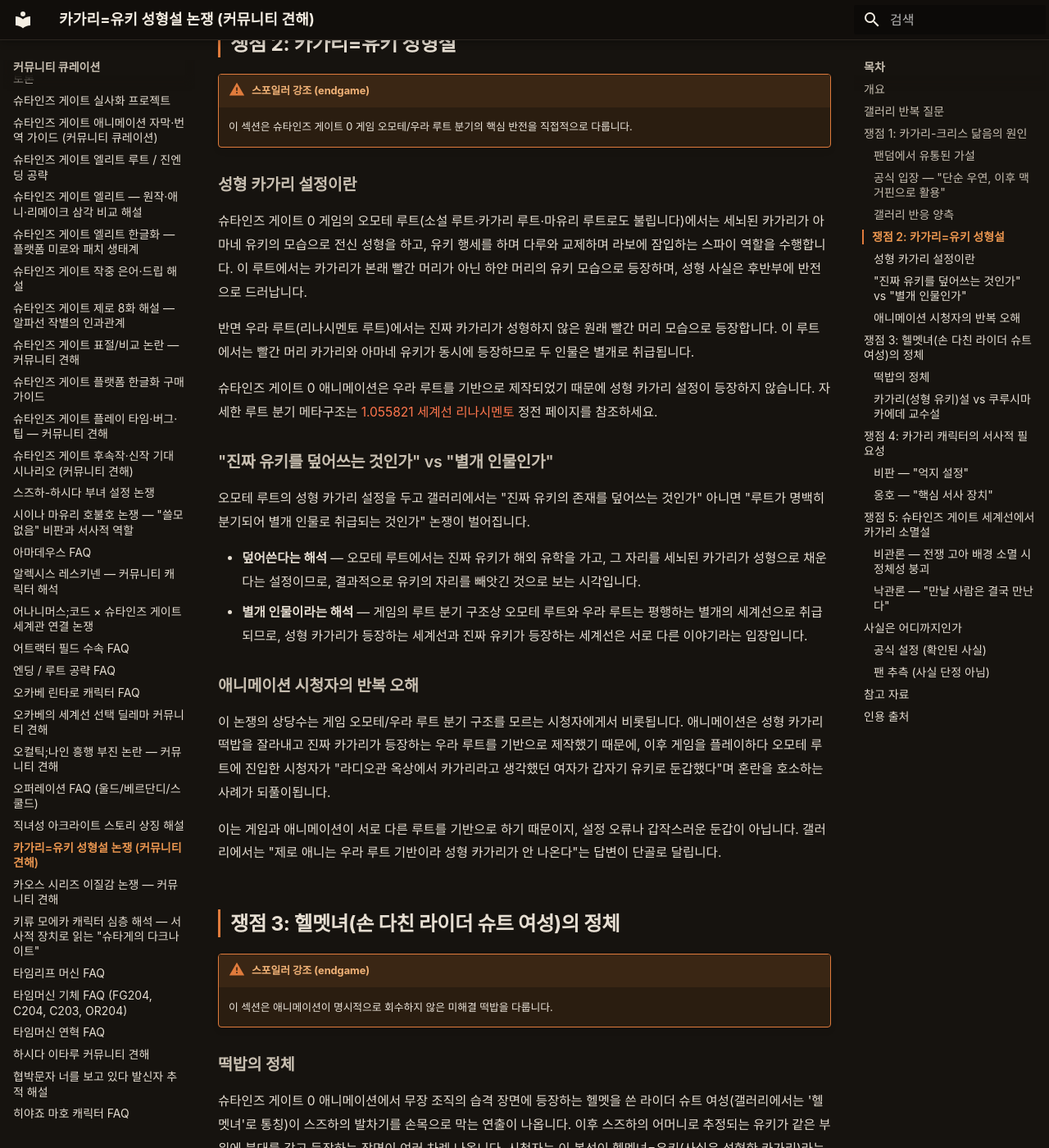
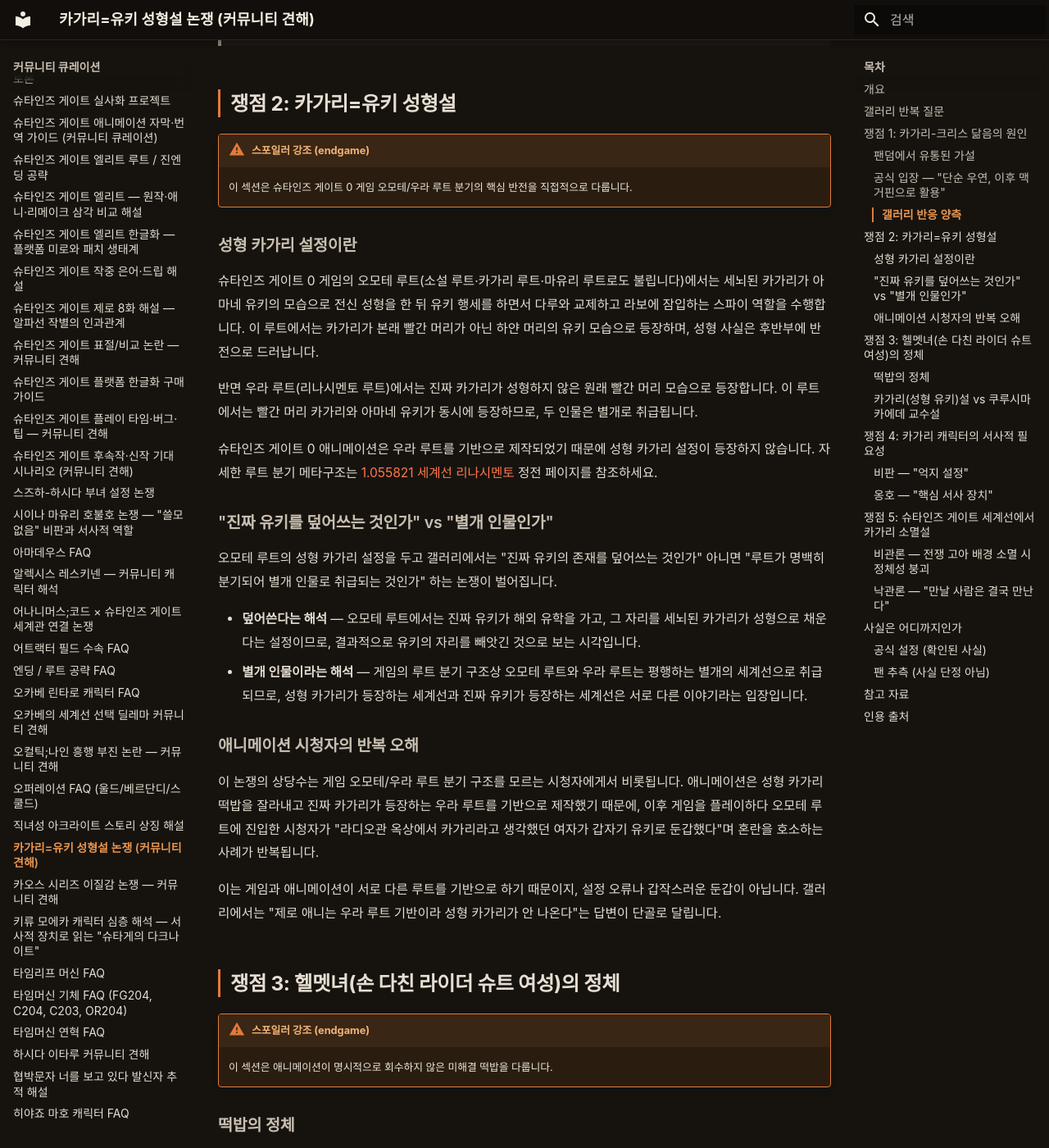
Before and after one commit to sgwiki/sgwiki.github.io, an MkDocs documentation site: the page built from wiki/커뮤니티-큐레이션/카가리-유키-성형설-논쟁-커뮤니티-견해.md, in a window 1280 px wide and 1400 px high, scrolled down 2279 px. Shown: the whole window at 82% size. Built offline with MkDocs 1.6.1 and Material for MkDocs 9.7.7, drawn with Linux system fonts in a browser that asks for light colours; some web fonts are replaced; some of the changed text lies outside the part shown.

Commit message:
chore(wiki): 카가리-유키-성형설-논쟁-커뮤니티-견해 정비 — 번역투 교정(시청자·플레이어→시청자와 플레이어·축약·남겨둔→축약해서 남겨둔·되풀이됩니다→반복됩니다)·어미 중복 해소(하며~며→한 뒤~면서~고)·어휘 다양성(활용한→끌어들인·해석하게→읽게)·문장 호응 명확화(논쟁이 벌어집니다→하는 논쟁이)

```diff
--- a/wiki/커뮤니티-큐레이션/카가리-유키-성형설-논쟁-커뮤니티-견해.md
+++ b/wiki/커뮤니티-큐레이션/카가리-유키-성형설-논쟁-커뮤니티-견해.md
@@ -27,6 +27,8 @@
 
 슈타인즈 게이트 0에서 가장 많은 떡밥과 논란을 만들어낸 캐릭터가 바로 [시이나 카가리](../캐릭터/시이나-카가리.md)입니다. 카가리는 크리스와 외모가 닮은 전쟁 고아 출신 소녀로, 루트에 따라 [아마네 유키](../캐릭터/아마네-유키.md)로 전신 성형하여 사칭하는 설정이 등장합니다. 이 때문에 "카가리와 크리스가 닮은 이유가 무엇인지", "유키로 둔갑한 카가리가 진짜 유키의 존재를 덮어쓰는 것인지 아니면 별개 인물인지", "애니메이션이 회수하지 않은 헬멧녀 떡밥의 정체가 무엇인지" 등의 질문이 갤러리에 반복적으로 올라옵니다.
 
+이 질문들은 게임과 애니메이션의 루트 차이·분기 구조에 대한 이해 부족에서 비롯되는 경우가 많아, 동일한 오해가 시청자와 플레이어를 불문하고 반복됩니다.
+
 이 문서는 갤러리에서 실제로 유통된 가설과 해석을 커뮤니티 견해로 묶어 정리합니다. 공식 설정과 팬 추측의 경계는 [사실은 어디까지인가](#사실은-어디까지인가) 섹션에서 명시하며, 사실로 단정 짓지 않습니다. 공식 설정은 정전 페이지인 [시이나 카가리](../캐릭터/시이나-카가리.md)·[아마네 유키](../캐릭터/아마네-유키.md)·[1.055821 세계선 리나시멘토](../세계선/1.055821-세계선-리나시멘토.md)를 참조하세요.
 
 ## 갤러리 반복 질문
@@ -74,22 +76,22 @@
 
 ### 성형 카가리 설정이란
 
-슈타인즈 게이트 0 게임의 오모테 루트(소설 루트·카가리 루트·마유리 루트로도 불립니다)에서는 세뇌된 카가리가 아마네 유키의 모습으로 전신 성형을 하고, 유키 행세를 하며 다루와 교제하며 라보에 잠입하는 스파이 역할을 수행합니다. 이 루트에서는 카가리가 본래 빨간 머리가 아닌 하얀 머리의 유키 모습으로 등장하며, 성형 사실은 후반부에 반전으로 드러납니다.
+슈타인즈 게이트 0 게임의 오모테 루트(소설 루트·카가리 루트·마유리 루트로도 불립니다)에서는 세뇌된 카가리가 아마네 유키의 모습으로 전신 성형을 한 뒤 유키 행세를 하면서 다루와 교제하고 라보에 잠입하는 스파이 역할을 수행합니다. 이 루트에서는 카가리가 본래 빨간 머리가 아닌 하얀 머리의 유키 모습으로 등장하며, 성형 사실은 후반부에 반전으로 드러납니다.
 
-반면 우라 루트(리나시멘토 루트)에서는 진짜 카가리가 성형하지 않은 원래 빨간 머리 모습으로 등장합니다. 이 루트에서는 빨간 머리 카가리와 아마네 유키가 동시에 등장하므로 두 인물은 별개로 취급됩니다.
+반면 우라 루트(리나시멘토 루트)에서는 진짜 카가리가 성형하지 않은 원래 빨간 머리 모습으로 등장합니다. 이 루트에서는 빨간 머리 카가리와 아마네 유키가 동시에 등장하므로, 두 인물은 별개로 취급됩니다.
 
 슈타인즈 게이트 0 애니메이션은 우라 루트를 기반으로 제작되었기 때문에 성형 카가리 설정이 등장하지 않습니다. 자세한 루트 분기 메타구조는 [1.055821 세계선 리나시멘토](../세계선/1.055821-세계선-리나시멘토.md) 정전 페이지를 참조하세요.
 
 ### "진짜 유키를 덮어쓰는 것인가" vs "별개 인물인가"
 
-오모테 루트의 성형 카가리 설정을 두고 갤러리에서는 "진짜 유키의 존재를 덮어쓰는 것인가" 아니면 "루트가 명백히 분기되어 별개 인물로 취급되는 것인가" 논쟁이 벌어집니다.
+오모테 루트의 성형 카가리 설정을 두고 갤러리에서는 "진짜 유키의 존재를 덮어쓰는 것인가" 아니면 "루트가 명백히 분기되어 별개 인물로 취급되는 것인가" 하는 논쟁이 벌어집니다.
 
 - **덮어쓴다는 해석** — 오모테 루트에서는 진짜 유키가 해외 유학을 가고, 그 자리를 세뇌된 카가리가 성형으로 채운다는 설정이므로, 결과적으로 유키의 자리를 빼앗긴 것으로 보는 시각입니다.
 - **별개 인물이라는 해석** — 게임의 루트 분기 구조상 오모테 루트와 우라 루트는 평행하는 별개의 세계선으로 취급되므로, 성형 카가리가 등장하는 세계선과 진짜 유키가 등장하는 세계선은 서로 다른 이야기라는 입장입니다.
 
 ### 애니메이션 시청자의 반복 오해
 
-이 논쟁의 상당수는 게임 오모테/우라 루트 분기 구조를 모르는 시청자에게서 비롯됩니다. 애니메이션은 성형 카가리 떡밥을 잘라내고 진짜 카가리가 등장하는 우라 루트를 기반으로 제작했기 때문에, 이후 게임을 플레이하다 오모테 루트에 진입한 시청자가 "라디오관 옥상에서 카가리라고 생각했던 여자가 갑자기 유키로 둔갑했다"며 혼란을 호소하는 사례가 되풀이됩니다.
+이 논쟁의 상당수는 게임 오모테/우라 루트 분기 구조를 모르는 시청자에게서 비롯됩니다. 애니메이션은 성형 카가리 떡밥을 잘라내고 진짜 카가리가 등장하는 우라 루트를 기반으로 제작했기 때문에, 이후 게임을 플레이하다 오모테 루트에 진입한 시청자가 "라디오관 옥상에서 카가리라고 생각했던 여자가 갑자기 유키로 둔갑했다"며 혼란을 호소하는 사례가 반복됩니다.
 
 이는 게임과 애니메이션이 서로 다른 루트를 기반으로 하기 때문이지, 설정 오류나 갑작스러운 둔갑이 아닙니다. 갤러리에서는 "제로 애니는 우라 루트 기반이라 성형 카가리가 안 나온다"는 답변이 단골로 달립니다.
 
@@ -100,7 +102,7 @@
 
 ### 떡밥의 정체
 
-슈타인즈 게이트 0 애니메이션에서 무장 조직의 습격 장면에 등장하는 헬멧을 쓴 라이더 슈트 여성(갤러리에서는 '헬멧녀'로 통칭)이 스즈하의 발차기를 손목으로 막는 연출이 나옵니다. 이후 스즈하의 어머니로 추정되는 유키가 같은 부위에 붕대를 감고 등장하는 장면이 여러 차례 나옵니다. 시청자는 이 복선이 헬멧녀=유키(사실은 성형한 카가리)라는 떡밥이라고 자연스럽게 해석하게 됩니다.
+슈타인즈 게이트 0 애니메이션에서 무장 조직의 습격 장면에 등장하는 헬멧을 쓴 라이더 슈트 여성(갤러리에서는 '헬멧녀'로 통칭)이 스즈하의 발차기를 손목으로 막는 연출이 나옵니다. 이후 스즈하의 어머니로 추정되는 유키가 같은 부위에 붕대를 감고 등장하는 장면이 여러 차례 나옵니다. 시청자는 이 복선이 헬멧녀=유키(사실은 성형한 카가리)라는 떡밥이라고 자연스럽게 읽게 됩니다.
 
 그러나 애니메이션은 끝내 이 떡밥을 명시적으로 회수하지 않은 채 종영합니다.
 
```
Also changed, not shown: other parts of wiki/커뮤니티-큐레이션/카가리-유키-성형설-논쟁-커뮤니티-견해.md (+3 -3 lines).
